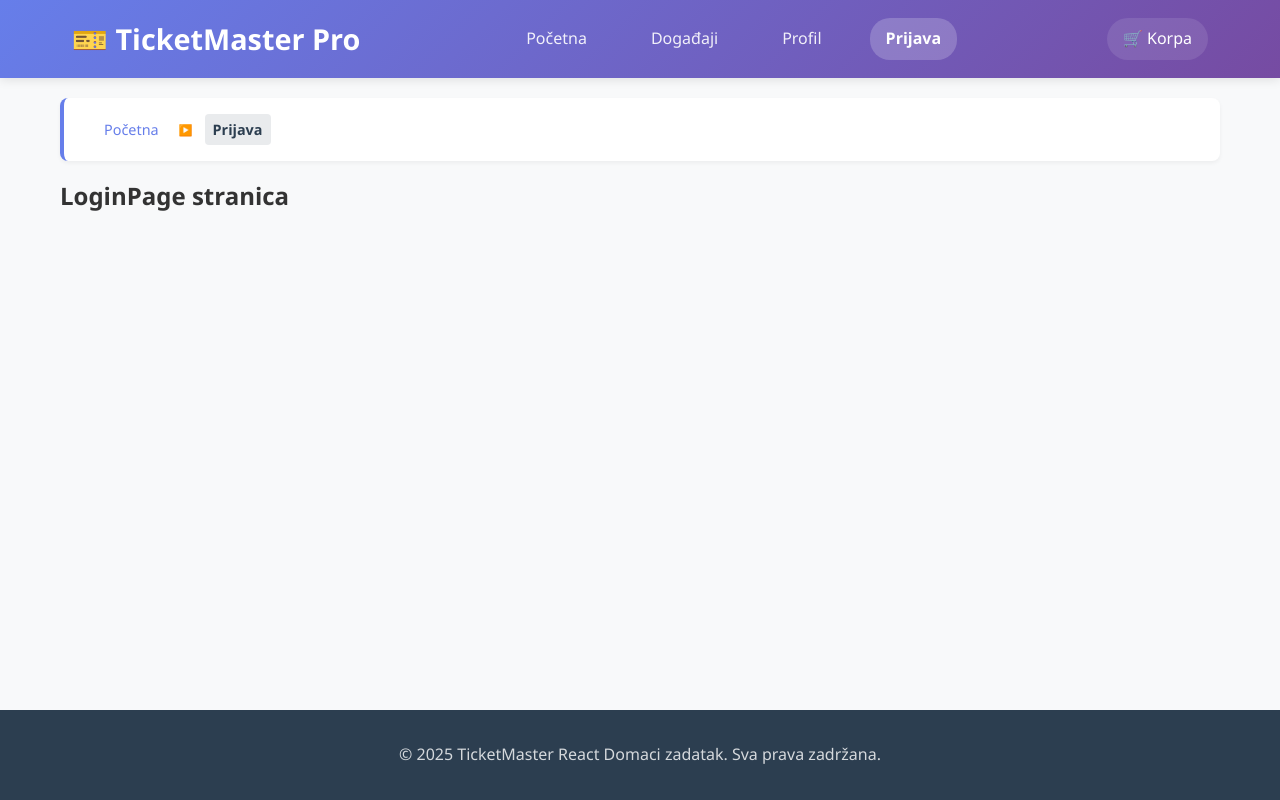
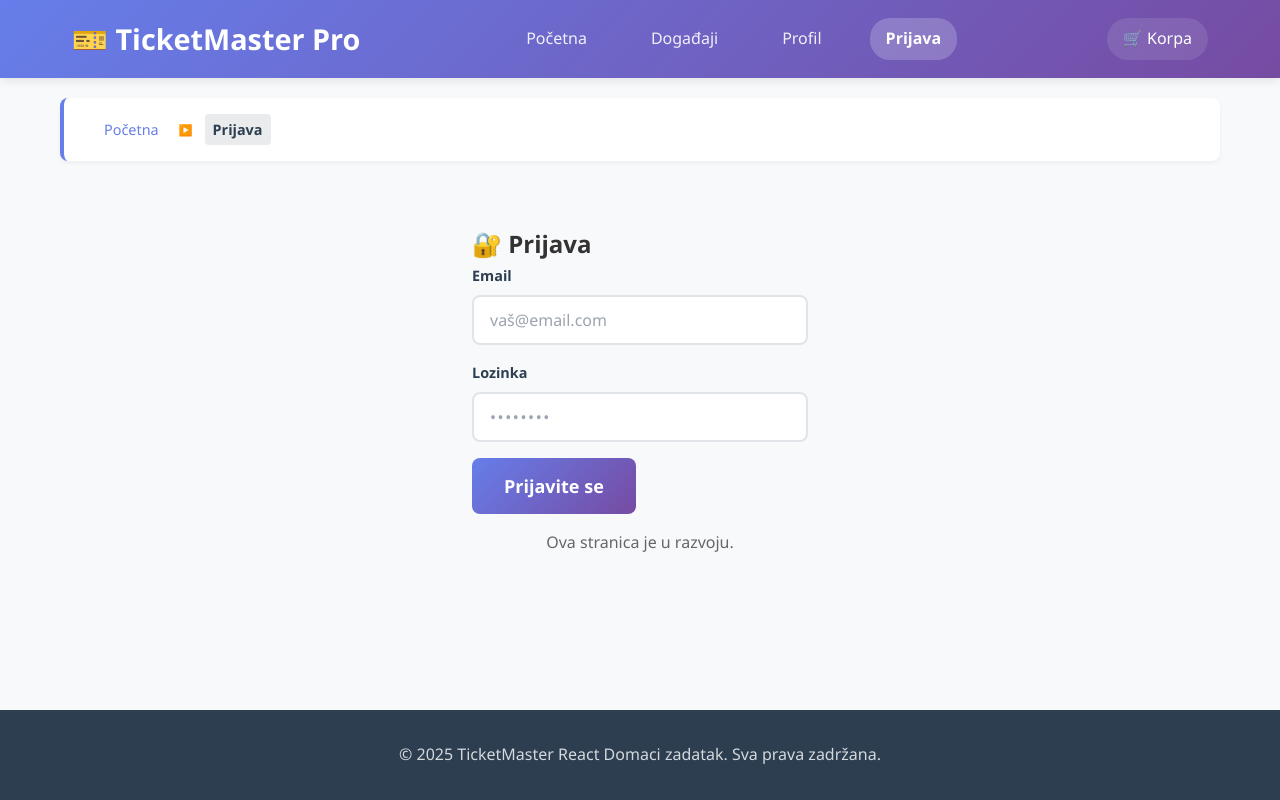
Before and after one commit to elab-development/internet-tehnologije-2024-projekat-prodajaulaznica_2021_0255, a React (Create React App) app in the folder react-domaci/: page /login in a window 1280 px wide. Built offline with nearby package versions, Linux system fonts and the light colour scheme.

Commit message:
Finalizacija React aplikacije

```diff
--- a/react-domaci/src/pages/LoginPage/LoginPage.js
+++ b/react-domaci/src/pages/LoginPage/LoginPage.js
@@ -1,9 +1,19 @@
 import React from "react";
+import Button from "../../components/common/Button";
+import InputField from "../../components/common/InputField";
 
 const LoginPage = () => {
   return (
-    <div>
-      <h2>LoginPage stranica</h2>
+    <div style={{ maxWidth: "400px", margin: "2rem auto", padding: "2rem" }}>
+      <h2>🔐 Prijava</h2>
+      <InputField label="Email" type="email" placeholder="vaš@email.com" />
+      <InputField label="Lozinka" type="password" placeholder="••••••••" />
+      <Button size="large" style={{ width: "100%", marginTop: "1rem" }}>
+        Prijavite se
+      </Button>
+      <p style={{ textAlign: "center", marginTop: "1rem", color: "#666" }}>
+        Ova stranica je u razvoju.
+      </p>
     </div>
   );
 };
--- a/react-domaci/src/pages/ProfilePage/ProfilePage.js
+++ b/react-domaci/src/pages/ProfilePage/ProfilePage.js
@@ -1,9 +1,14 @@
 import React from "react";
+import Button from "../../components/common/Button";
 
 const ProfilePage = () => {
   return (
-    <div>
-      <h2>ProfilePage stranica</h2>
+    <div style={{ padding: "2rem", textAlign: "center" }}>
+      <h2>👤 Korisnički profil</h2>
+      <p>Ova stranica je u razvoju.</p>
+      <Button variant="outline" onClick={() => window.history.back()}>
+        ← Nazad
+      </Button>
     </div>
   );
 };
```
